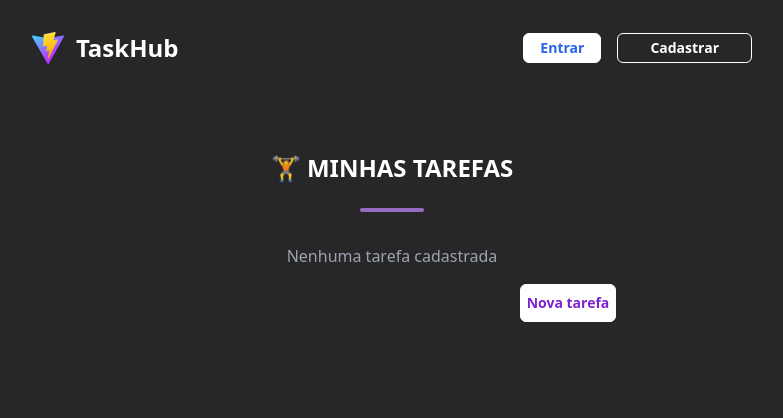
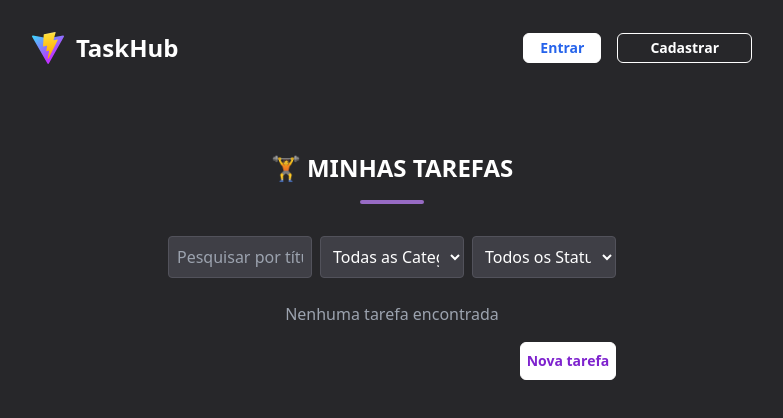
Before and after one commit to brunohro/TaskHub, a React (Vite) app: page / in a window 1280 px wide. Shown: the top 418 px of the page, without its empty margins (248-1031 px from the left). Built offline with nearby package versions, Linux system fonts and the light colour scheme.

Commit message:
Adding filters by title, category and status to the task list

```diff
--- a/src/components/Task.tsx
+++ b/src/components/Task.tsx
@@ -1,4 +1,4 @@
-import React from "react";
+import React, { useState } from "react";
 import { useNavigate } from "react-router-dom";
 import { Pencil, Trash2 } from "lucide-react";
 
@@ -43,21 +43,89 @@ type TaskListProps = {
 
 const TaskList: React.FC<TaskListProps> = ({ tasks, onDelete }) => {
   const navigate = useNavigate();
+  const [searchTerm, setSearchTerm] = useState("");
+  const [categoryFilter, setCategoryFilter] = useState("Todas");
+  const [statusFilter, setStatusFilter] = useState("Todos");
+
+  const filteredTasks = tasks.filter((task) => {
+    const matchesSearch = task.title
+      .toLowerCase()
+      .includes(searchTerm.toLowerCase());
+
+    const matchesCategory =
+      categoryFilter === "Todas" || task.category === categoryFilter;
+
+    const matchesStatus =
+      statusFilter === "Todos" || task.status === statusFilter;
+
+    return matchesSearch && matchesCategory && matchesStatus;
+  });
 
   return (
     <div className="p-6 mt-8 mb-8">
       <div className="text-center mb-8">
-        <div className="text-white text-2xl font-extrabold text-center mb-6">
+        <div className="text-white text-2xl font-extrabold text-center mb-4">
           🏋️ MINHAS TAREFAS
         </div>
-        <div className="w-16 h-1 bg-purple-400 mx-auto mt-2 rounded-full animate-pulse" />
+        <div className="w-16 h-1 bg-purple-400 mx-auto rounded-full animate-pulse" />
+      </div>
+      <div className="max-w-md mx-auto flex flex-col sm:flex-row gap-2 mb-6 justify-between">
+        <input
+          type="text"
+          placeholder="Pesquisar por título..."
+          value={searchTerm}
+          onChange={(e) => setSearchTerm(e.target.value)}
+          className="w-full sm:w-1/3 p-2 rounded bg-zinc-700 border border-zinc-600 text-white"
+        />
+
+        <select
+          value={categoryFilter}
+          onChange={(e) => setCategoryFilter(e.target.value)}
+          className="w-full sm:w-1/3 p-2 rounded bg-zinc-700 border border-zinc-600 text-white"
+        >
+          <option value="Todas">Todas as Categorias</option>
+          <option value="Trabalho">Trabalho</option>
+          <option value="Estudos">Estudos</option>
+          <option value="Casa">Casa</option>
+          <option value="Lazer">Lazer</option>
+          <option value="Saúde">Saúde</option>
+          <option value="Financeiro">Financeiro</option>
+          <option value="Projetos">Projetos</option>
+          <option value="Pessoal">Pessoal</option>
+          <option value="Compras">Compras</option>
+          <option value="Manutenção">Manutenção</option>
+          <option value="Eventos">Eventos</option>
+          <option value="Viagens">Viagens</option>
+          <option value="Organização">Organização</option>
+          <option value="Social">Social</option>
+          <option value="Tecnologia">Tecnologia</option>
+          <option value="Desenvolvimento Pessoal">
+            Desenvolvimento Pessoal
+          </option>
+          <option value="Administração">Administração</option>
+          <option value="Reuniões">Reuniões</option>
+          <option value="Projetos Criativos">Projetos Criativos</option>
+          <option value="Marketing">Marketing</option>
+          <option value="Outros">Outros</option>
+        </select>
+
+        <select
+          value={statusFilter}
+          onChange={(e) => setStatusFilter(e.target.value)}
+          className="w-full sm:w-1/3 p-2 rounded bg-zinc-700 border border-zinc-600 text-white"
+        >
+          <option value="Todos">Todos os Status</option>
+          <option value="Pendente">Pendente</option>
+          <option value="Em andamento">Em andamento</option>
+          <option value="Concluída">Concluída</option>
+        </select>
       </div>
 
       <div className="max-w-md flex flex-col gap-4 mx-auto">
-        {tasks.length === 0 ? (
-          <p className="text-center text-gray-400">Nenhuma tarefa cadastrada</p>
+        {filteredTasks.length === 0 ? (
+          <p className="text-center text-gray-400">Nenhuma tarefa encontrada</p>
         ) : (
-          tasks.map((task) => (
+          filteredTasks.map((task) => (
             <div
               key={task.id}
               className="bg-white p-4 rounded-lg shadow-md border-l-4 transition-all hover:scale-[1.02] hover:shadow-lg border-purple-700 flex flex-col gap-2"
@@ -67,12 +135,11 @@ const TaskList: React.FC<TaskListProps> = ({ tasks, onDelete }) => {
                   {task.title}
                 </h3>
                 <span
-                  className={`text-sm font-semibold px-2 py-1 rounded-md
-    ${
-      task.status === "Concluída"
-        ? "bg-green-100 text-green-700"
-        : "bg-yellow-100 text-yellow-700"
-    }`}
+                  className={`text-sm font-semibold px-2 py-1 rounded-md ${
+                    task.status === "Concluída"
+                      ? "bg-green-100 text-green-700"
+                      : "bg-yellow-100 text-yellow-700"
+                  }`}
                 >
                   {task.status}
                 </span>
```
